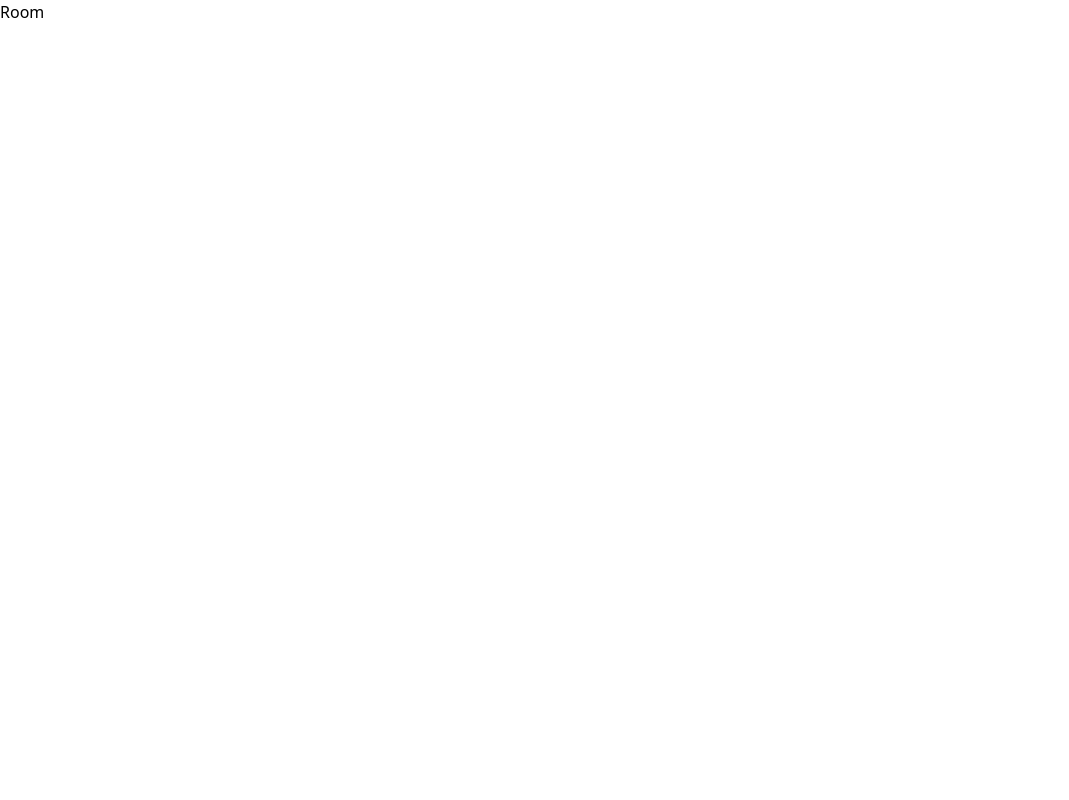
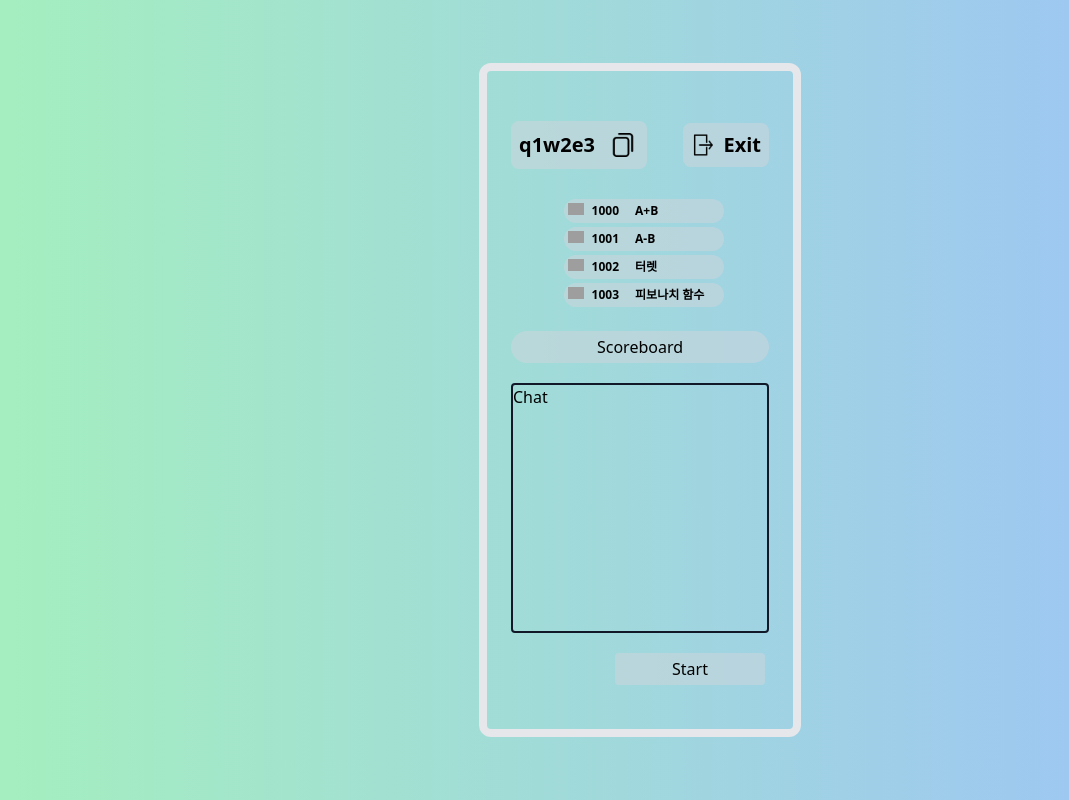
Before and after one commit to boostcampwm2023/baekjoonrooms, a React (Vite) app in the folder client/: page /room/1 in a window 1280 px wide. Shown: the whole page, without its empty margins (0-1069 px from the left). Built offline with nearby package versions, Linux system fonts and the light colour scheme; sample sign-in values are in the browser's storage; grey boxes are pictures that could not be loaded.

Commit message:
feat: Room ui

```diff
--- a/client/src/pages/Room.tsx
+++ b/client/src/pages/Room.tsx
@@ -1,7 +1,75 @@
+import { useState } from 'react';
+import CreateRoom from '../../public/mocks/CreateRoom.json';
+import problems from '../../public/mocks/UpdateRoom.json';
+import { ProblemType } from '../types/ProblemType';
+
 export default function Room() {
+  const [timer, setTimer] = useState("Start");
+
+  const start = () => {
+    setTimer("0:00:00");
+  };
   return (
-    <div>
-      <h1>Room</h1>
+    <div className="flex min-h-screen items-center justify-center bg-gradient-to-r from-green-400/50 to-blue-500/50">
+      <div className="flex w-[322px] flex-col items-center justify-center gap-4 rounded-xl border-8 border-gray-200 px-6 py-10">
+        <div className="flex w-full items-center justify-between py-2.5">
+          <div className="flex flex-row items-center rounded-lg bg-gray-300/50 p-2">
+            <div className="pr-3 text-xl font-bold">{CreateRoom.code}</div>
+            <button className="rounded bg-transparent p-1 hover:bg-gray-200">
+              <img src="../assets/copy.png" alt="copy" className="h-6 w-auto" />
+            </button>
+          </div>
+          <button className="flex flex-row items-center gap-x-2 rounded-lg bg-gray-300/50 p-2 hover:bg-red-300/50 hover:text-red-600">
+            <img src="../assets/exit.png" alt="exit" className="h-6 w-auto" />
+            <div className="text-xl font-semibold">Exit</div>
+          </button>
+        </div>
+        <Problems problems={problems.problems} />
+        <button className="m-1 flex w-full flex-row items-center justify-center rounded-[21px] bg-gray-300/50 p-1 hover:bg-green-300/50 hover:text-green-600">
+          <div>Scoreboard</div>
+        </button>
+        <Chat />
+        <div className="flex w-full justify-end">
+          <button className="m-1 w-[150px] flex flex-row items-center justify-center rounded bg-gray-300/50 p-1 hover:bg-green-300/50 hover:text-green-600"
+          onClick={start}
+          >
+            {timer}
+          </button>
+        </div>
+      </div>
     </div>
   );
 }
+
+type ProblemProps = {
+  problems: ProblemType[];
+};
+
+function Problems({ problems }: ProblemProps) {
+  return (
+    <ul>
+      {problems.map((problem) => (
+        <li key={problem.boj_problem_id}>
+          <button className="m-1 flex w-full flex-row rounded-[21px] bg-gray-300/50 p-1">
+            <img
+              src="https://img1.daumcdn.net/thumb/R1280x0/?scode=mtistory2&fname=https%3A%2F%2Fblog.kakaocdn.net%2Fdn%2FLOhmC%2Fbtrtyd4HWM8%2FolsHRonfM8UnTzjl0kE960%2Fimg.png"
+              className="w-4"
+            />
+            <div className="px-2 text-xs font-semibold">
+              {problem.boj_problem_id}
+            </div>
+            <div className="px-2 text-xs font-semibold">{problem.title}</div>
+          </button>
+        </li>
+      ))}
+    </ul>
+  );
+}
+
+function Chat() {
+  return (
+    <div className="h-[250px] w-full rounded border-2 border-gray-900">
+      Chat
+    </div>
+  );
+}
--- /dev/null
+++ b/client/src/types/ProblemType.ts
@@ -0,0 +1,7 @@
+export interface ProblemType {
+    boj_problem_id: string;
+    title: string;
+    url: string;
+    tag: string[];
+    level: string;
+}
```
Also changed, not shown: client/public/assets/copy.png (added), client/public/assets/exit.png (added).
